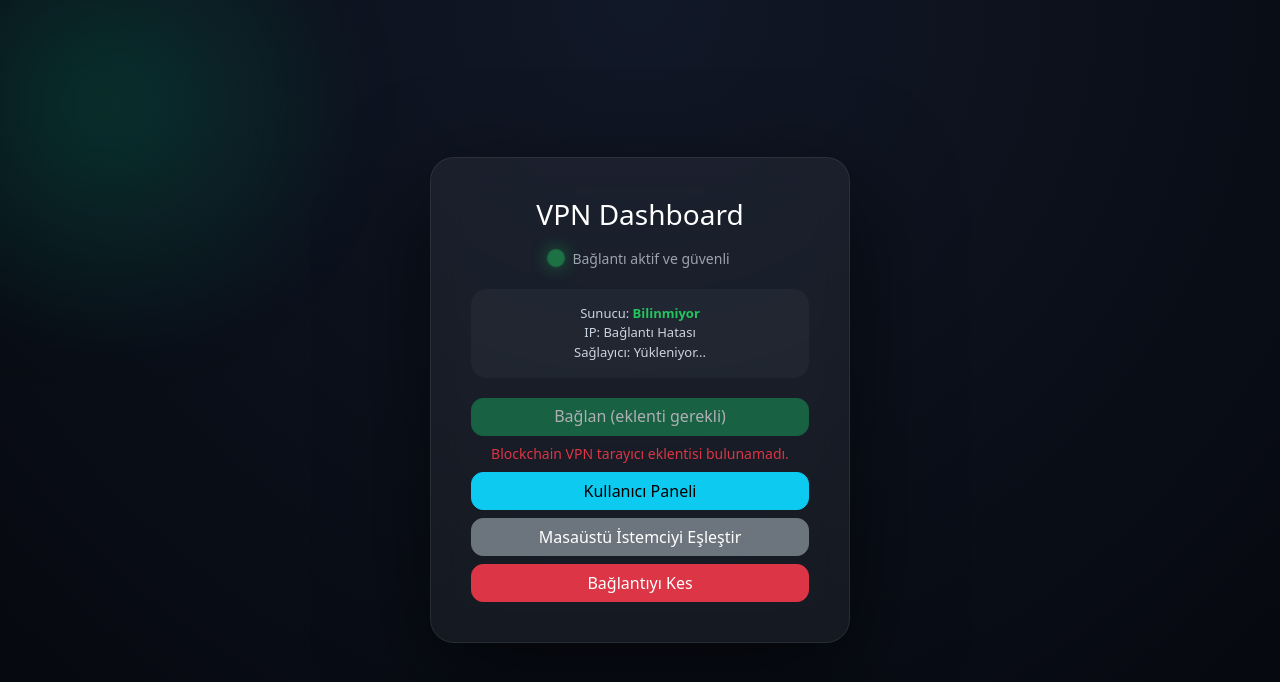
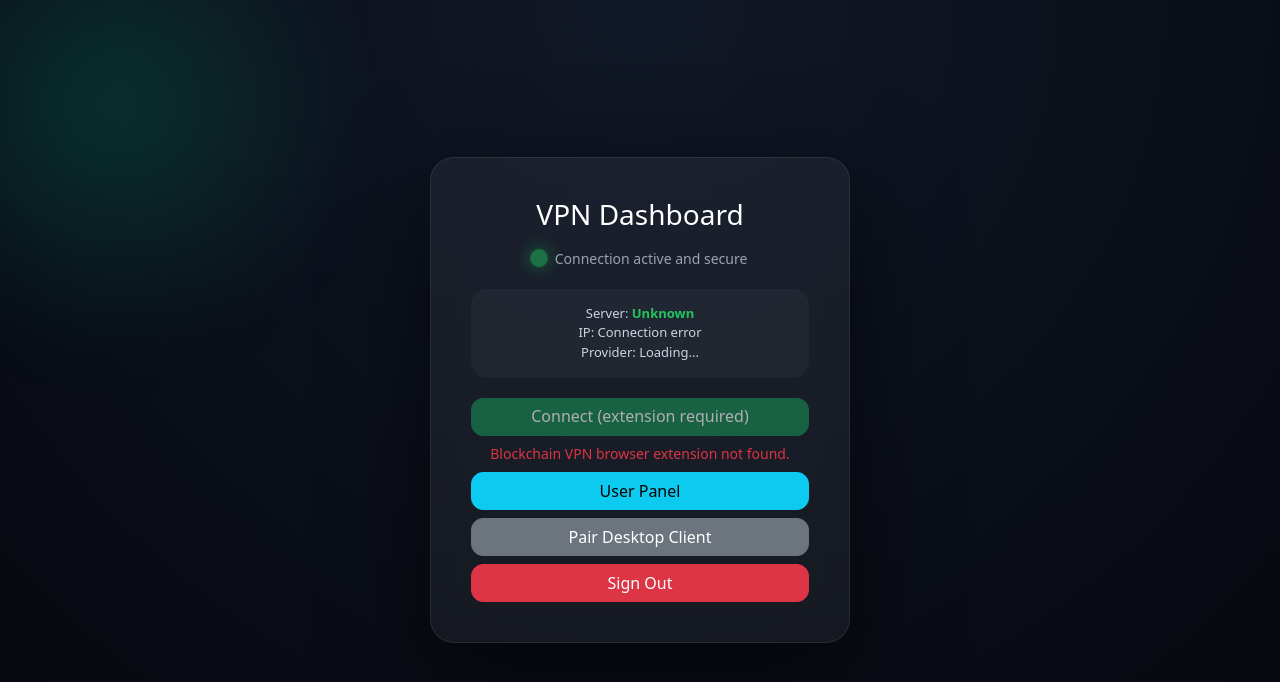
Before and after one commit to MYCl0238/blockchain-vpn, a Node server app: page /dashboard in a window 1280 px wide. Shown: the top 682 px of the page. Run offline with Node 20, Linux system fonts and the light colour scheme; the visitor is signed in with stand-in values (Sample User, id 1).

Commit message:
Webui: English translation, shorten device token, unified Remove button
- Translate user-facing strings in views (login/register/dashboard/profile/
  desktop-pairing/index/pop-up) and dashboard JS (popup + dashboard-api)
  from Turkish to English. lang attr -> "en".
- profile.ejs: show device_token as first-10-chars + ellipsis (full token
  on hover via title=). Rename "Eslestirmeyi Cikar" / "Sil" buttons to a
  unified "Remove" label so the action looks the same across rows; the
  noise-row variant still hits DELETE /api/wallet/noise-identity which
  clears users.noise_public_key + the device row, so removing a paired
  device here locks it out of the VPN until re-pair.
- viewRoutes.js: "Sunucu hatasi" -> "Server error" on 500.

```diff
--- a/webui/public/js/dashboard/dashboard-api.js
+++ b/webui/public/js/dashboard/dashboard-api.js
@@ -89,9 +89,9 @@
       setText("serverIp", data.ip);
       setText("serverIsp", data.org);
     } catch (err) {
-      console.error("IP bilgisi çekilemedi:", err);
-      setText("serverLocation", "Bilinmiyor");
-      setText("serverIp", "Bağlantı Hatası");
+      console.error("Could not fetch IP info:", err);
+      setText("serverLocation", "Unknown");
+      setText("serverIp", "Connection error");
     }
   }
 
@@ -156,12 +156,12 @@
           console.warn("proxy credential sync failed:", e);
         }
         if (cfg && cfg.ok && cfg.config && cfg.config.enabled) {
-          setButtonState(btn, "connected", "Bağlı", "Eklenti üzerinden bağlı (tıkla: kes)");
-          setMessage("Eklenti aktif, proxy etkin.", "success");
+          setButtonState(btn, "connected", "Connected", "Connected via extension (click to disconnect)");
+          setMessage("Extension active, proxy enabled.", "success");
           return;
         }
-        setButtonState(btn, "ready", "Bağlan", "Tarayıcı eklentisi üzerinden bağlan");
-        setMessage("Eklenti hazır.", "");
+        setButtonState(btn, "ready", "Connect", "Connect through the browser extension");
+        setMessage("Extension ready.", "");
         return;
       }
       throw new Error("bad_pong");
@@ -169,10 +169,10 @@
       setButtonState(
         btn,
         "no-extension",
-        "Bağlan (eklenti gerekli)",
-        "Blockchain VPN tarayıcı eklentisini yükleyip etkinleştirin",
+        "Connect (extension required)",
+        "Install and enable the Blockchain VPN browser extension",
       );
-      setMessage("Blockchain VPN tarayıcı eklentisi bulunamadı.", "error");
+      setMessage("Blockchain VPN browser extension not found.", "error");
     }
   }
 
@@ -182,10 +182,10 @@
     setButtonState(
       btn,
       "busy",
-      nextEnabled ? "Bağlanıyor..." : "Bağlantı kesiliyor...",
+      nextEnabled ? "Connecting..." : "Disconnecting...",
       "",
     );
-    setMessage(nextEnabled ? "Proxy etkinleştiriliyor..." : "Proxy kapatılıyor...", "");
+    setMessage(nextEnabled ? "Enabling proxy..." : "Disabling proxy...", "");
     try {
       const resp = await callExtension(
         { type: "toggle-proxy", enabled: nextEnabled },
@@ -193,14 +193,14 @@
       );
       if (resp && resp.ok && resp.config) {
         if (resp.config.enabled) {
-          setButtonState(btn, "connected", "Bağlı", "Eklenti üzerinden bağlı (tıkla: kes)");
+          setButtonState(btn, "connected", "Connected", "Connected via extension (click to disconnect)");
           setMessage(
-            `Proxy aktif: ${resp.config.scheme || "http"}://${resp.config.host}:${resp.config.port}`,
+            `Proxy active: ${resp.config.scheme || "http"}://${resp.config.host}:${resp.config.port}`,
             "success",
           );
         } else {
-          setButtonState(btn, "ready", "Bağlan", "Tarayıcı eklentisi üzerinden bağlan");
-          setMessage("Proxy kapalı.", "");
+          setButtonState(btn, "ready", "Connect", "Connect through the browser extension");
+          setMessage("Proxy disabled.", "");
         }
         await refreshIpInfo();
         return;
@@ -214,10 +214,10 @@
       setButtonState(
         btn,
         wasConnected ? "connected" : "ready",
-        wasConnected ? "Bağlı" : "Bağlan",
-        wasConnected ? "Hata oluştu" : "Tarayıcı eklentisi üzerinden bağlan",
+        wasConnected ? "Connected" : "Connect",
+        wasConnected ? "Error occurred" : "Connect through the browser extension",
       );
-      setMessage(`Bağlanılamadı: ${describeError(err)}`, "error");
+      setMessage(`Could not connect: ${describeError(err)}`, "error");
     }
   }
 
--- a/webui/public/js/dashboard/popup.js
+++ b/webui/public/js/dashboard/popup.js
@@ -20,7 +20,7 @@ function copyId() {
       const btn = document.querySelector(".copy-btn");
       const originalText = btn.innerText;
 
-      btn.innerText = "Kopyalandı!";
+      btn.innerText = "Copied!";
       btn.classList.remove("btn-outline-light");
       btn.classList.add("btn-success");
 
@@ -34,6 +34,6 @@ function copyId() {
       }, 2000);
     })
     .catch((err) => {
-      console.error("Kopyalama başarısız:", err);
+      console.error("Copy failed:", err);
     });
 }
--- a/webui/routes/viewRoutes.js
+++ b/webui/routes/viewRoutes.js
@@ -30,7 +30,7 @@ router.get("/dashboard", requireLogin, async (req, res) => {
     res.render("dashboard.ejs", { newRegistration });
   } catch (err) {
     console.error("Dashboard yüklenirken hata:", err);
-    res.status(500).send("Sunucu hatası");
+    res.status(500).send("Server error");
   }
 });
 
@@ -60,7 +60,7 @@ router.get("/user/profile", requireLogin, async (req, res) => {
     });
   } catch (error) {
     console.error("Profil yüklenirken hata:", error);
-    res.status(500).send("Sunucu hatası");
+    res.status(500).send("Server error");
   }
 });
 
--- a/webui/views/dashboard.ejs
+++ b/webui/views/dashboard.ejs
@@ -1,5 +1,5 @@
 <!DOCTYPE html>
-<html lang="tr">
+<html lang="en">
   <head>
     <meta charset="UTF-8" />
     <title>VPN Dashboard</title>
@@ -21,13 +21,13 @@
 
       <div class="status-box">
         <div class="status-dot"></div>
-        <span>Bağlantı aktif ve güvenli</span>
+        <span>Connection active and secure</span>
       </div>
 
       <div class="connection">
-        Sunucu: <span class="server" id="serverLocation">Yükleniyor...</span><br />
-        IP: <span id="serverIp">Yükleniyor...</span><br />
-        Sağlayıcı: <span id="serverIsp">Yükleniyor...</span>
+        Server: <span class="server" id="serverLocation">Loading...</span><br />
+        IP: <span id="serverIp">Loading...</span><br />
+        Provider: <span id="serverIsp">Loading...</span>
       </div>
 
       <button
@@ -36,32 +36,32 @@
         type="button"
         disabled
         data-status="probing"
-        title="Tarayıcı eklentisi aranıyor..."
+        title="Looking for the browser extension..."
       >
-        Eklenti aranıyor...
+        Looking for extension...
       </button>
 
       <div id="connectMessage" class="small text-muted mb-2" role="status" aria-live="polite"></div>
 
       <a href="/user/profile" class="btn btn-info w-100 btn-glow mb-2">
-        Kullanıcı Paneli
+        User Panel
       </a>
 
       <a href="/auth/desktop-pairing" class="btn btn-secondary w-100 btn-glow mb-2">
-        Masaüstü İstemciyi Eşleştir
+        Pair Desktop Client
       </a>
 
       <form method="POST" action="/api/auth/logout">
-        <button class="btn btn-danger w-100 btn-glow">Bağlantıyı Kes</button>
+        <button class="btn btn-danger w-100 btn-glow">Sign Out</button>
       </form>
     </div>
     <% if (typeof newRegistration !== 'undefined' && newRegistration) { %>
       <div id="welcomePopup" class="popup-overlay">
         <div class="popup-card">
           <button class="close-btn" onclick="closePopup()">&times;</button>
-          <h3 class="text-success mb-3" style="font-weight: 700;">Hesabınız oluşturuldu! 🎉</h3>
+          <h3 class="text-success mb-3" style="font-weight: 700;">Your account is ready! 🎉</h3>
           <p class="mb-4" style="color: #9ca3af; font-size: 14px;">
-            Cüzdanınız hesabınıza bağlandı. Kimlik detaylarınızı Kullanıcı Paneli'nden görüntüleyebilirsiniz.
+            Your wallet is now linked. You can view your identity details on the User Panel.
           </p>
         </div>
       </div>
--- a/webui/views/partials/pop-up.ejs
+++ b/webui/views/partials/pop-up.ejs
@@ -11,11 +11,10 @@
         </svg>
       </div>
 
-      <h3 class="error-title">Oops! Bir Sorun Var</h3>
-      <!-- Backend'den gelen hata mesajı buraya basılır -->
+      <h3 class="error-title">Oops! Something went wrong</h3>
       <p class="error-message"><%= error %></p>
 
-      <button class="btn btn-modern btn-error w-100" onclick="closeErrorPopup()">Tamam, anladım</button>
+      <button class="btn btn-modern btn-error w-100" onclick="closeErrorPopup()">OK, got it</button>
     </div>
   </div>
 
```
Also changed, not shown: webui/views/desktop-pairing.ejs (+18 -18 lines), webui/views/index.ejs (+6 -6 lines), webui/views/login.ejs (+6 -6 lines), webui/views/profile.ejs (+29 -27 lines), webui/views/register.ejs (+8 -8 lines).
